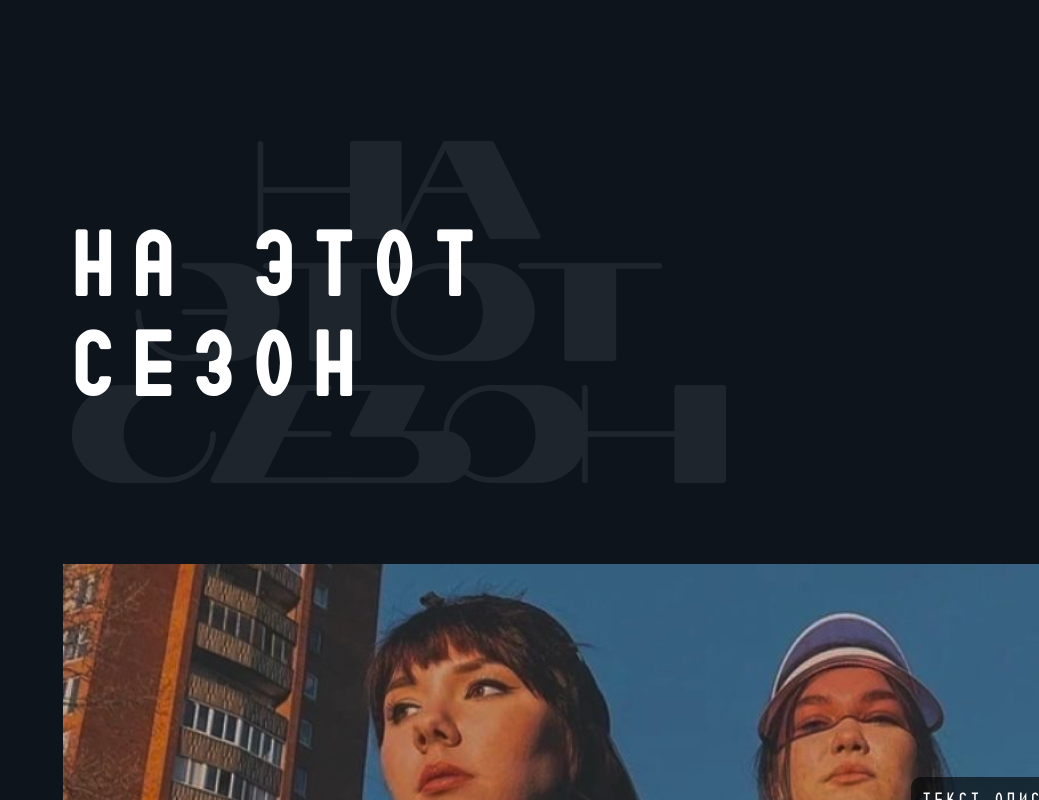
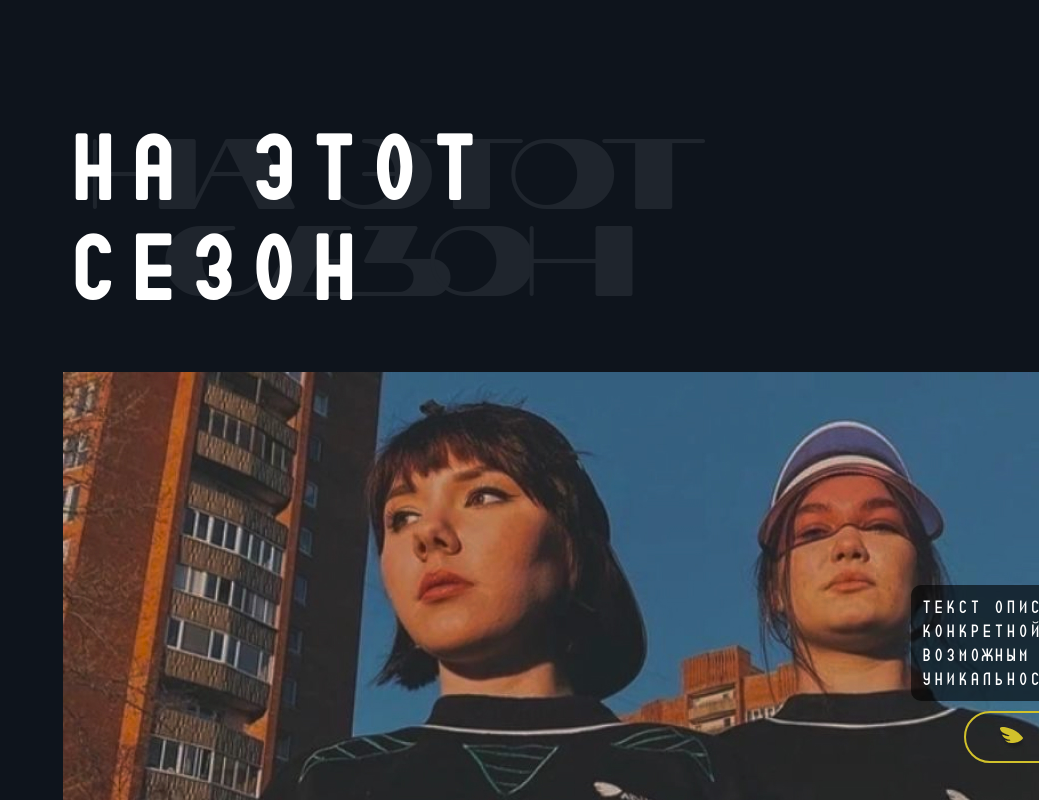
Before and after one commit to bogush01/bogush.github.io, a React (Create React App) app: page / in a window 1280 px wide. Shown: the part 900-1700 px from the top of the page, without its empty margins (241-1280 px from the left). Built offline with nearby package versions, Linux system fonts and the light colour scheme.

Commit message:
add adaptive to main page

```diff
--- /dev/null
+++ b/src/pages/MainPage/1599-800.css
@@ -0,0 +1,5 @@
+@media (max-width: 1599px) and (min-width: 800px) {
+  .back-text-class {
+    font-size: 100px;
+  }
+}
--- /dev/null
+++ b/src/pages/MainPage/1919-1600.css
@@ -0,0 +1,5 @@
+@media (max-width: 1919px) and (min-width: 1600px) {
+  .back-text-class {
+    font-size: 100px;
+  }
+}
--- /dev/null
+++ b/src/pages/MainPage/1920.css
@@ -0,0 +1,27 @@
+.back-text-class {
+  font-size: 140px;
+}
+
+.back-text-header-class {
+  margin-bottom: 64px;
+}
+
+.children-class {
+  font-size: 100px;
+  color: #fff;
+  font-family: "uindbase";
+  text-transform: uppercase;
+  margin: 0;
+}
+
+.children-container-left {
+  left: 0;
+}
+
+.children-container-right {
+  right: 0;
+}
+
+.pb-111 {
+  padding-bottom: 111px;
+}
--- a/src/pages/MainPage/index.css
+++ b/src/pages/MainPage/index.css
@@ -1,27 +1,6 @@
-.back-text-class {
-  font-size: 140px;
-}
+@import "1920.css";
+@import "1919-1600.css";
+@import "1599-800.css";
 
-.back-text-header-class {
-  margin-bottom: 64px;
-}
-
-.children-class {
-  font-size: 100px;
-  color: #fff;
-  font-family: "uindbase";
-  text-transform: uppercase;
-  margin: 0;
-}
-
-.children-container-left {
-  left: 0;
-}
-
-.children-container-right {
-  right: 0;
-}
-
-.pb-111 {
-  padding-bottom: 111px;
-}
+/*@import "1599-800.css";*/
+/*@import "799-428.css";*/
```
